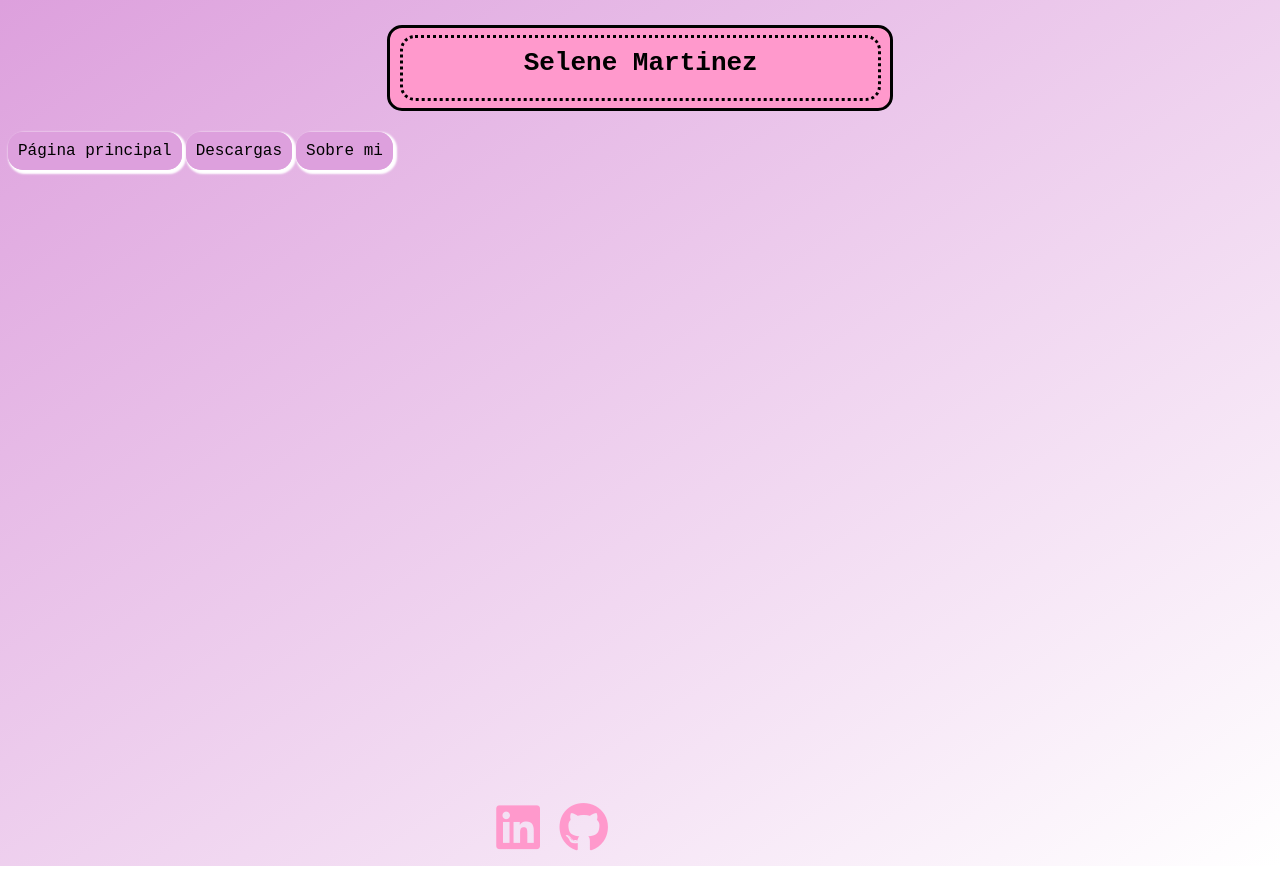
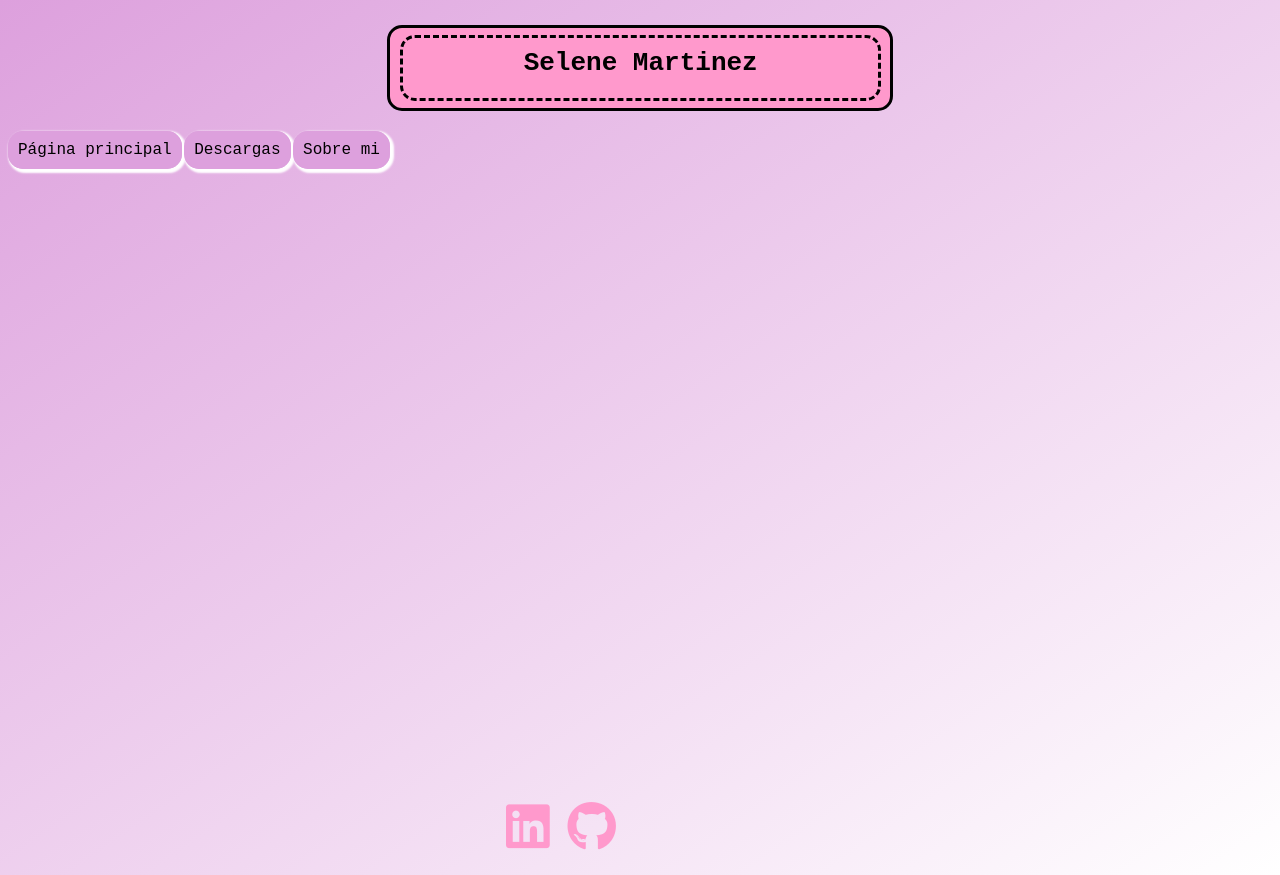
Before and after one commit to SeleneMartinez/cv, a plain HTML site: page sobremi.html in a window 1280 px wide. Drawn offline with Linux system fonts and the light colour scheme.

Commit message:
Update estilos.css

```diff
--- a/estilos.css
+++ b/estilos.css
@@ -1,5 +1,6 @@
 html{
     min-height: 100%;
+    font-size: 62.5%;
 }
 body{
 /* background-color: rgb(12, 2, 68);
@@ -22,32 +23,31 @@ height: 100%;
     background-color: #FF99CC;
     margin-left: 30%;
     margin-top: 2%;
-    height: 80px;
-    width: 500px;
-    position: relative;
+    height: 8rem;
+    width: 50rem;
+
 }
 .banner-interno{
-    border-radius: 15px;
+    border-radius: 1.5rem;
     position: fixed;
-    border-style: dotted;
-    height: 60px;
-    width: 475px;
-    margin-left: 10px;
-    margin-top: 7px;
-    position: relative;
+    border-style: dashed;
+    height: 6rem;
+    width: 47.5rem;
+    margin-left: 1rem;
+    margin-top: 0.7rem;
+
 }
 .text{
-    margin-top: 10px;
+    margin-top: 1rem;
     font-family: monospace;
     font-weight: bolder;
     font-size: xx-large;
     text-align: center;
-    position: relative;
 
 }
 
 li{
-    margin-top: 30px;
+    margin-top: 3rem;
     list-style: none;
 }
 
@@ -58,19 +58,19 @@ li{
     color: black;
     font-style: normal;
     background-color: plum;
-    border-radius: 15px;
-    box-shadow: 2px 2px 2px 2px white;
+    border-radius: 1.5rem;
+    box-shadow: 0.2rem 0.2rem 0.2rem 0.2rem white;
     text-decoration: none;
-    padding: 10px;
+    padding: 1rem;
 }
 
 footer{
-    padding-top: 10px;
+    padding: 1rem;
     margin-left: 38%;
 }
 .redes{
     color:#FF99CC ;
-    font-size: 50px;
+    font-size: 5rem;
     text-align: center;
     padding: 1%;
 
```
